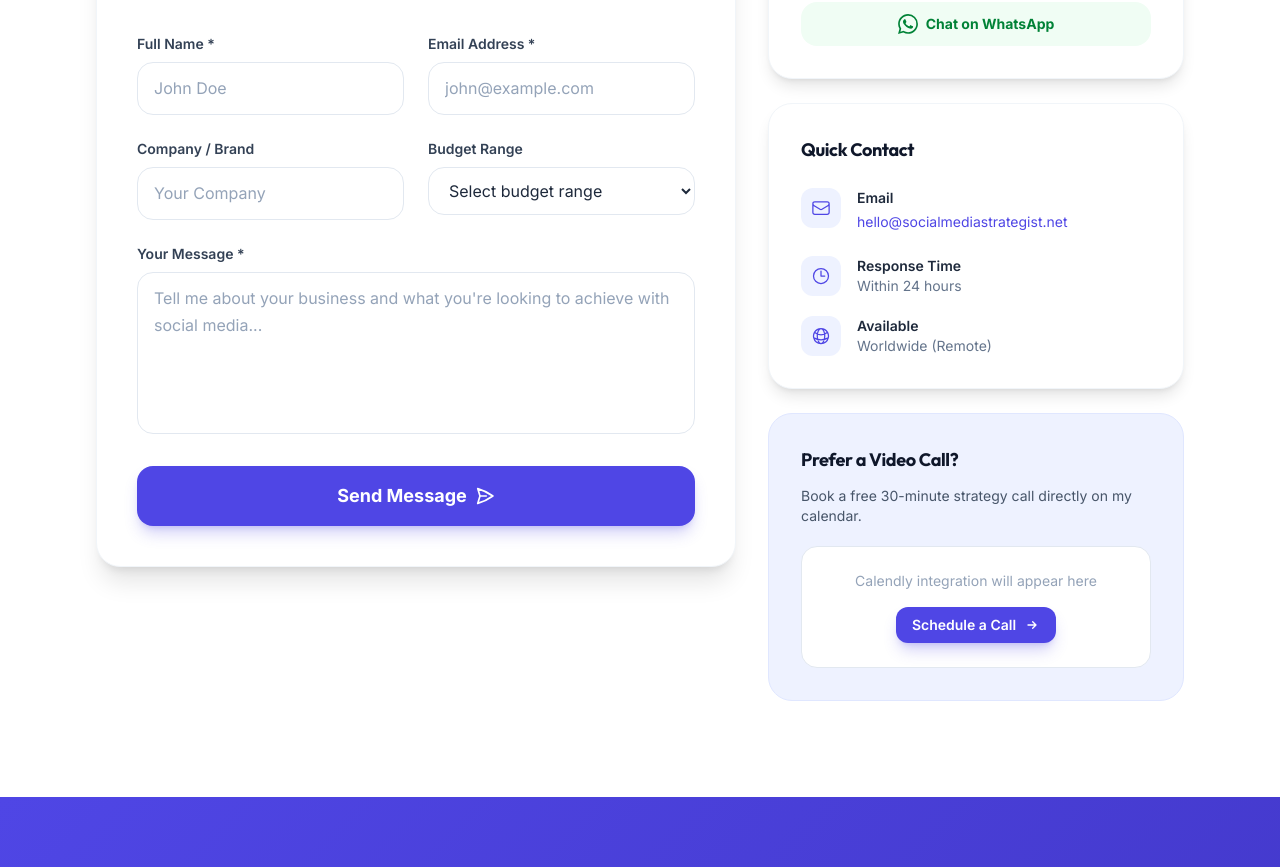
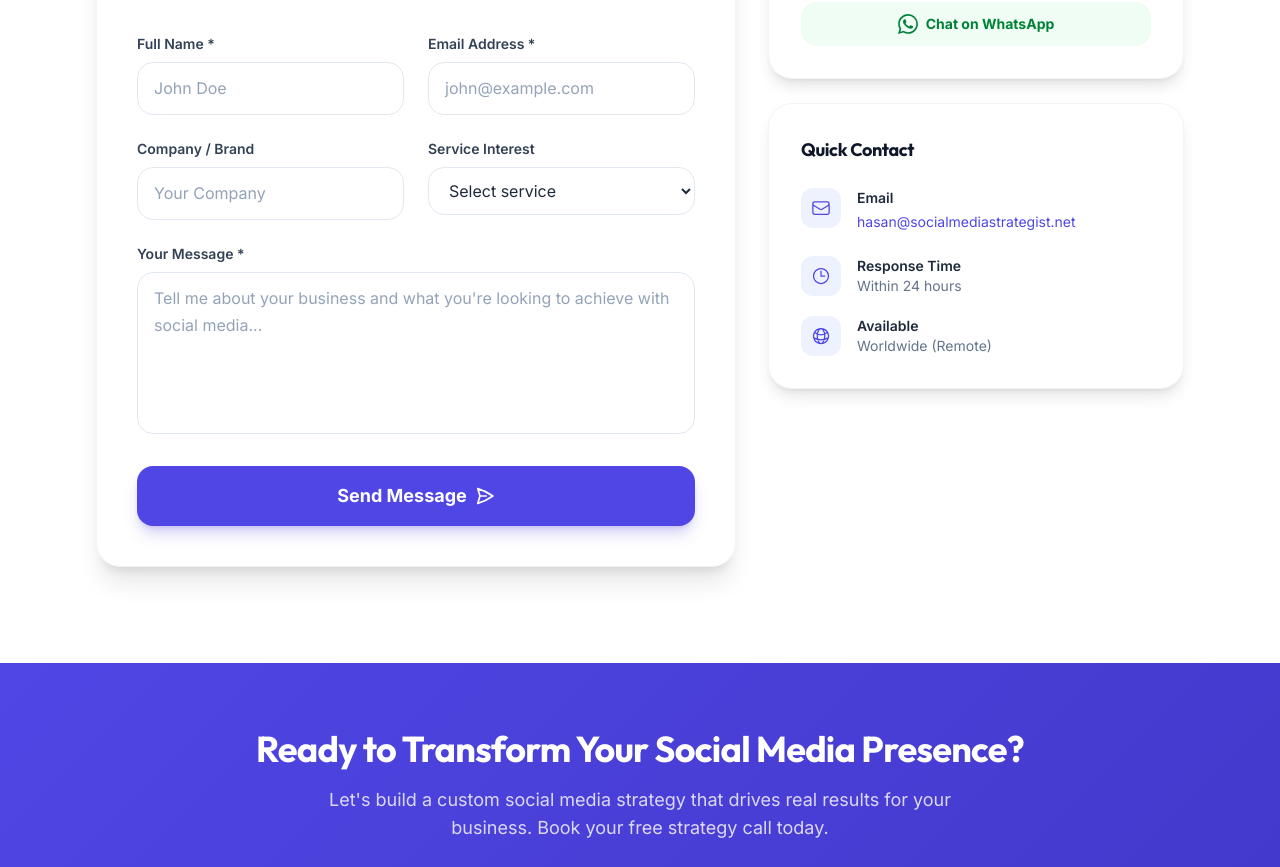
Before and after one commit to farad-alam/Social-Media-Strategist, a Next.js app: page /contact in a window 1280 px wide. Shown: the part 640-1507 px from the top of the page. Built offline with nearby package versions, Linux system fonts and the light colour scheme.

Commit message:
content: Update contact page layout and info based on feedback

```diff
--- a/app/contact/page.tsx
+++ b/app/contact/page.tsx
@@ -9,7 +9,7 @@ export default function ContactPage() {
     name: "",
     email: "",
     company: "",
-    budget: "",
+    service: "",
     message: "",
   });
   const [isSubmitting, setIsSubmitting] = useState(false);
@@ -33,7 +33,7 @@ export default function ContactPage() {
       "@type": "Person",
       name: "Abul Hasan",
       jobTitle: "Social Media Strategist",
-      email: "hello@socialmediastrategist.net",
+      email: "hasan@socialmediastrategist.net",
     },
   };
 
@@ -131,20 +131,20 @@ export default function ContactPage() {
                             />
                           </div>
                           <div>
-                            <label htmlFor="contact-budget" className="block text-sm font-semibold text-slate-700 mb-2">
-                              Budget Range
+                            <label htmlFor="contact-service" className="block text-sm font-semibold text-slate-700 mb-2">
+                              Service Interest
                             </label>
                             <select
-                              id="contact-budget"
-                              value={formState.budget}
-                              onChange={(e) => setFormState({ ...formState, budget: e.target.value })}
+                              id="contact-service"
+                              value={formState.service}
+                              onChange={(e) => setFormState({ ...formState, service: e.target.value })}
                               className="w-full px-4 py-3 rounded-xl border border-slate-200 text-slate-800 focus:ring-2 focus:ring-primary focus:border-transparent transition-all duration-200"
                             >
-                              <option value="">Select budget range</option>
-                              <option value="1k-3k">$1,000 — $3,000</option>
-                              <option value="3k-5k">$3,000 — $5,000</option>
-                              <option value="5k-10k">$5,000 — $10,000</option>
-                              <option value="10k+">$10,000+</option>
+                              <option value="">Select service</option>
+                              <option value="strategy-audit">Strategy Audit</option>
+                              <option value="growth-strategy">Growth Strategy</option>
+                              <option value="full-partnership">Full Partnership</option>
+                              <option value="others">Others</option>
                             </select>
                           </div>
                         </div>
@@ -220,8 +220,8 @@ export default function ContactPage() {
                       </div>
                       <div>
                         <div className="text-sm font-semibold text-slate-800">Email</div>
-                        <a href="mailto:hello@socialmediastrategist.net" className="text-sm text-primary hover:underline">
-                          hello@socialmediastrategist.net
+                        <a href="mailto:hasan@socialmediastrategist.net" className="text-sm text-primary hover:underline">
+                          hasan@socialmediastrategist.net
                         </a>
                       </div>
                     </div>
@@ -251,21 +251,7 @@ export default function ContactPage() {
                 </div>
               </ScrollReveal>
 
-              <ScrollReveal delay={450}>
-                <div className="bg-primary-50 rounded-2xl border border-primary-100 p-8">
-                  <h3 className="text-lg font-bold text-slate-900 mb-3">Prefer a Video Call?</h3>
-                  <p className="text-sm text-slate-600 mb-5">
-                    Book a free 30-minute strategy call directly on my calendar.
-                  </p>
-                  {/* Calendly placeholder */}
-                  <div className="bg-white rounded-xl border border-slate-200 p-6 text-center">
-                    <p className="text-sm text-slate-400 mb-4">Calendly integration will appear here</p>
-                    <Button href="#" variant="primary" size="sm">
-                      Schedule a Call
-                    </Button>
-                  </div>
-                </div>
-              </ScrollReveal>
+
             </div>
           </div>
         </div>
```
